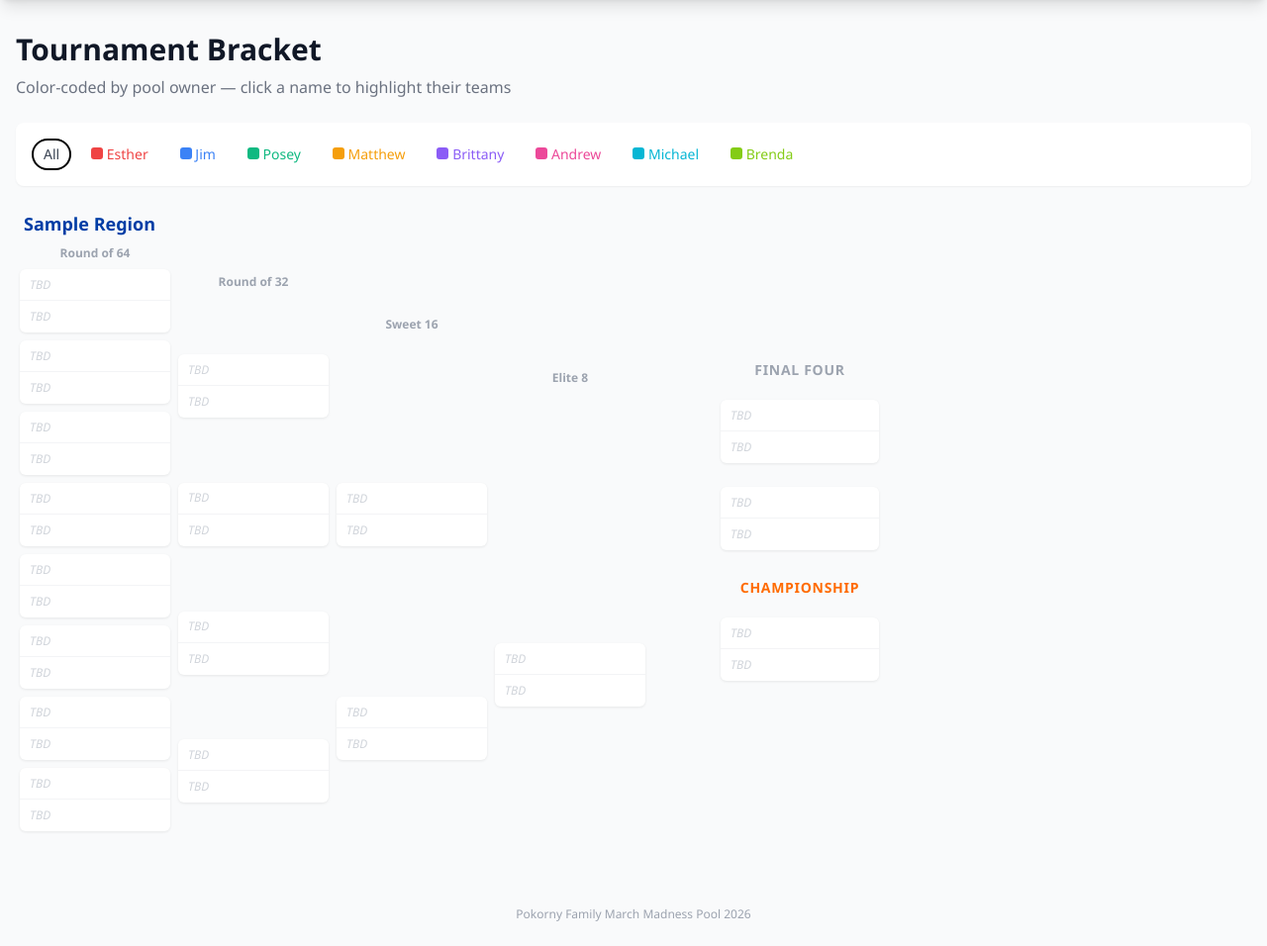
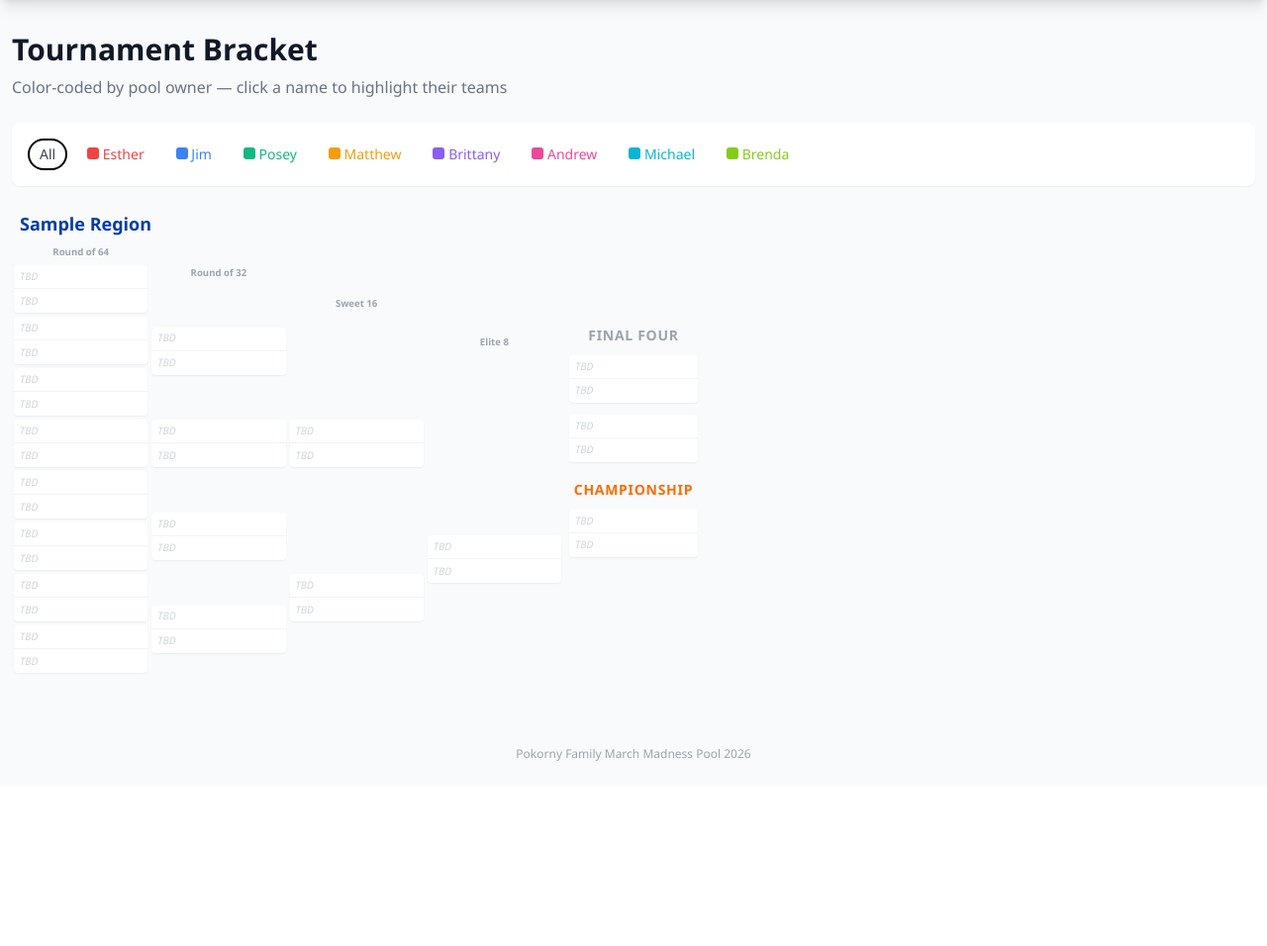
Before and after one commit to andrewrpokorny-source/march-madness-pool, a FastAPI app: page /bracket in a window 1280 px wide. Shown: the part 64-1020 px from the top of the page at 99% size. After the commit the page ends 833 px from the top, so only its background shows below. Run offline with FastAPI, Linux system fonts and the light colour scheme; tables that the repository leaves empty hold one stand-in row (values such as "Sample post"); some libraries are stand-ins or nearby versions.

Commit message:
Make bracket full-width to fit screen without horizontal scroll
- Base template now supports a main_class block override
- Bracket page uses full viewport width with minimal padding
- Tighter spacing: smaller fonts, padding, and margins on matchups
- Round columns use flex:1 instead of fixed min-widths
- All elements scale proportionally to available screen width

Co-Authored-By: Claude Opus 4.6 <noreply@anthropic.com>

```diff
--- a/app/templates/base.html
+++ b/app/templates/base.html
@@ -58,7 +58,7 @@
         </div>
     </nav>
 
-    <main class="max-w-7xl mx-auto px-4 py-8">
+    <main class="{% block main_class %}max-w-7xl mx-auto px-4{% endblock %} py-8">
         {% block content %}{% endblock %}
     </main>
 
--- a/app/templates/bracket.html
+++ b/app/templates/bracket.html
@@ -1,4 +1,6 @@
 {% extends "base.html" %}
+
+{% block main_class %}w-full px-3{% endblock %}
 
 {% block content %}
 
@@ -46,38 +48,44 @@
 
     /* Bracket layout */
     .bracket-container {
-        overflow-x: auto;
+        width: 100%;
         padding-bottom: 1rem;
+    }
+    .bracket-wrapper {
+        display: flex;
+        align-items: stretch;
+        width: 100%;
     }
     .region-bracket {
         display: flex;
         align-items: stretch;
-        min-width: 700px;
+        width: 100%;
     }
     .region-bracket.reverse { flex-direction: row-reverse; }
     .round-col {
         display: flex;
         flex-direction: column;
         justify-content: space-around;
-        min-width: 160px;
-        padding: 0 4px;
+        flex: 1;
+        min-width: 0;
+        padding: 0 2px;
     }
     .matchup {
-        margin: 4px 0;
+        margin: 2px 0;
         background: white;
-        border-radius: 6px;
+        border-radius: 4px;
         overflow: hidden;
-        box-shadow: 0 1px 3px rgba(0,0,0,0.08);
+        box-shadow: 0 1px 2px rgba(0,0,0,0.06);
     }
     .matchup .team-slot {
         display: flex;
         align-items: center;
         justify-content: space-between;
-        padding: 6px 10px;
-        font-size: 0.75rem;
+        padding: 3px 6px;
+        font-size: 0.65rem;
         border-bottom: 1px solid #f3f4f6;
-        min-height: 32px;
-        gap: 4px;
+        min-height: 24px;
+        gap: 3px;
         transition: opacity 0.2s;
     }
     .matchup .team-slot:last-child { border-bottom: none; }
@@ -86,12 +94,13 @@
     .team-slot .seed {
         font-weight: 700;
         color: #6b7280;
-        min-width: 18px;
+        min-width: 14px;
         text-align: center;
+        font-size: 0.6rem;
     }
     .team-slot .name { flex: 1; white-space: nowrap; overflow: hidden; text-overflow: ellipsis; }
-    .team-slot .score { font-weight: 700; min-width: 24px; text-align: right; }
-    .team-slot .owner-tag { font-size: 0.6rem; font-weight: 600; white-space: nowrap; }
+    .team-slot .score { font-weight: 700; min-width: 18px; text-align: right; }
+    .team-slot .owner-tag { font-size: 0.55rem; font-weight: 600; white-space: nowrap; }
     .team-slot.tbd { color: #d1d5db; font-style: italic; }
 
     /* Owner highlight filter */
@@ -128,9 +137,10 @@
         flex-direction: column;
         align-items: center;
         justify-content: center;
-        gap: 1rem;
-        min-width: 180px;
-        padding: 0 12px;
+        gap: 0.5rem;
+        min-width: 140px;
+        max-width: 180px;
+        padding: 0 6px;
     }
     .champion-box {
         background: linear-gradient(135deg, #FF6B00, #003DA5);
@@ -203,9 +213,9 @@
 {% if region_list | length > 0 %}
 <!-- Full bracket with regions -->
 <div class="bracket-container">
-    <div class="flex items-stretch" style="min-width: 1400px;">
+    <div class="bracket-wrapper">
         <!-- LEFT SIDE: first two regions -->
-        <div class="flex-1 flex flex-col gap-6">
+        <div class="flex-1 flex flex-col gap-4">
             {% for region_name in region_list[:2] %}
             <div>
                 <h2 class="text-lg font-bold text-madness-blue mb-2 px-2">{{ region_name }} Region</h2>
@@ -213,7 +223,7 @@
                     {% set region_data = bracket.regions[region_name] %}
                     {% for round_name in ["Round of 64", "Round of 32", "Sweet 16", "Elite 8"] %}
                     <div class="round-col">
-                        <div class="text-center text-xs text-gray-400 font-semibold mb-1">{{ round_name }}</div>
+                        <div class="text-center text-gray-400 font-semibold mb-1" style="font-size: 0.6rem;">{{ round_name }}</div>
                         {% set round_games = region_data.get(round_name, []) if region_data %}
                         {% if round_games %}
                             {% for game in round_games %}
@@ -243,11 +253,11 @@
                 {{ render_matchup(game) }}
                 {% endfor %}
             {% else %}
-                <div class="matchup" style="min-width: 160px;">
+                <div class="matchup" style="min-width: 130px;">
                     <div class="team-slot tbd"><span class="name">TBD</span></div>
                     <div class="team-slot tbd"><span class="name">TBD</span></div>
                 </div>
-                <div class="matchup" style="min-width: 160px;">
+                <div class="matchup" style="min-width: 130px;">
                     <div class="team-slot tbd"><span class="name">TBD</span></div>
                     <div class="team-slot tbd"><span class="name">TBD</span></div>
                 </div>
@@ -257,7 +267,7 @@
             {% if bracket.championship %}
                 {{ render_matchup(bracket.championship) }}
             {% else %}
-                <div class="matchup" style="min-width: 160px;">
+                <div class="matchup" style="min-width: 130px;">
                     <div class="team-slot tbd"><span class="name">TBD</span></div>
                     <div class="team-slot tbd"><span class="name">TBD</span></div>
                 </div>
@@ -273,7 +283,7 @@
         </div>
 
         <!-- RIGHT SIDE: last two regions (reversed) -->
-        <div class="flex-1 flex flex-col gap-6">
+        <div class="flex-1 flex flex-col gap-4">
             {% for region_name in region_list[2:4] %}
             <div>
                 <h2 class="text-lg font-bold text-madness-blue mb-2 px-2 text-right">{{ region_name }} Region</h2>
@@ -281,7 +291,7 @@
                     {% set region_data = bracket.regions[region_name] %}
                     {% for round_name in ["Round of 64", "Round of 32", "Sweet 16", "Elite 8"] %}
                     <div class="round-col">
-                        <div class="text-center text-xs text-gray-400 font-semibold mb-1">{{ round_name }}</div>
+                        <div class="text-center text-gray-400 font-semibold mb-1" style="font-size: 0.6rem;">{{ round_name }}</div>
                         {% set round_games = region_data.get(round_name, []) if region_data %}
                         {% if round_games %}
                             {% for game in round_games %}
@@ -308,9 +318,9 @@
 {% else %}
 <!-- Fallback: round-by-round view when no region data yet -->
 <div class="bracket-container">
-    <div class="flex gap-4" style="min-width: {{ (rounds | length) * 200 }}px;">
+    <div class="flex gap-2 w-full">
         {% for round_name in rounds %}
-        <div class="round-col flex-1" style="min-width: 180px;">
+        <div class="round-col flex-1">
             <div class="text-center text-xs text-gray-400 font-semibold mb-3 uppercase">{{ round_name }}</div>
             {% set round_games = games_by_round.get(round_name, []) %}
             {% if round_games %}
```
